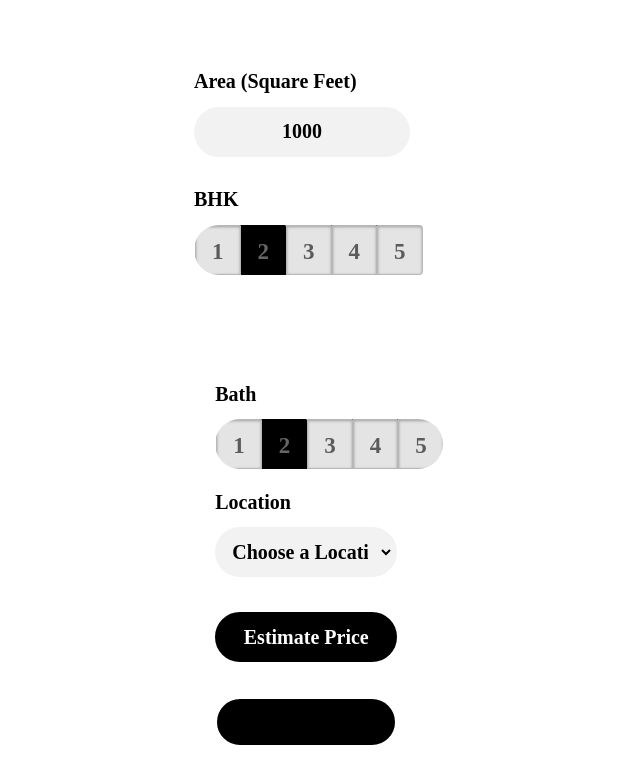
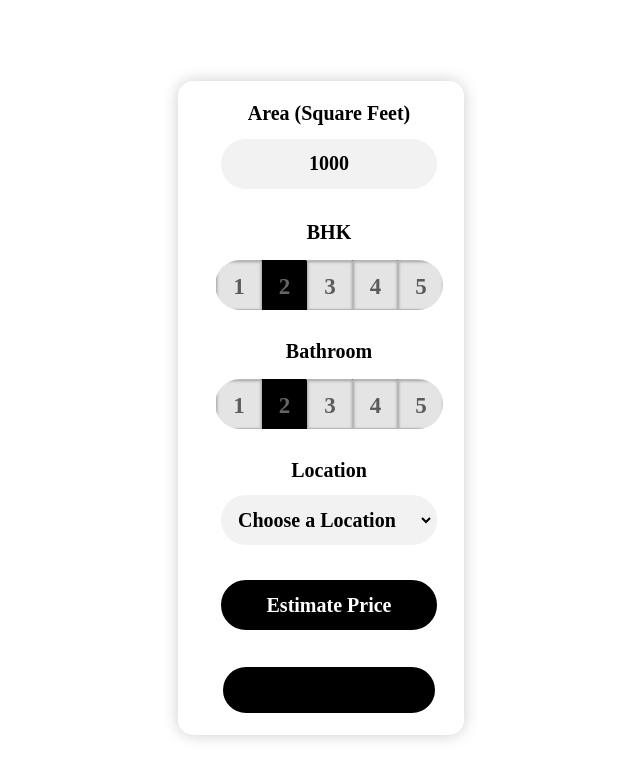
Before and after one commit to RohanHBTU/bhp-heroku, a plain HTML site: page index.html in a window 1280 px wide. Shown: the whole page, without its empty margins (319-959 px from the left). Drawn offline with nearby package versions, Linux system fonts and the light colour scheme; no server answers.

Commit message:
Updated index.html

```diff
--- a/index.html
+++ b/index.html
@@ -8,10 +8,12 @@
 </head>
 <body>
 <div class="img"></div>
+<div class="container">
+<center>
 <form class="form">
 	<h2>Area (Square Feet)</h2>
     <input class="area"  type="text" id="uiSqft" class="floatLabel" name="Squareft" value="1000">
-	<h2>BHK</h2>
+	<h2>BHK</h2><table><tr><td>
 	<div class="switch-field">
 		<input type="radio" id="radio-bhk-1" name="uiBHK" value="1"/>
 		<label for="radio-bhk-1">1</label>
@@ -23,10 +25,10 @@
 		<label for="radio-bhk-4">4</label>
 		<input type="radio" id="radio-bhk-5" name="uiBHK" value="5"/>
 		<label for="radio-bhk-5">5</label>
-	</div>
+	</div></td></tr></table>
 	</form>
 <form class="form">
-	<h2>Bath</h2>
+	<h2>Bathroom</h2><table><tr><td>
 	<div class="switch-field">
 		<input type="radio" id="radio-bath-1" name="uiBathrooms" value="1"/>
 		<label for="radio-bath-1">1</label>
@@ -38,7 +40,7 @@
 		<label for="radio-bath-4">4</label>
 		<input type="radio" id="radio-bath-5" name="uiBathrooms" value="5"/>
 		<label for="radio-bath-5">5</label>
-	</div>
+	</div></td></tr></table>
 		<h2>Location</h2>
 	<div>
   <select class="location" name="" id="uiLocations">
@@ -48,6 +50,7 @@
   </select>
 </div>
 	<button class="submit" onclick="onClickedEstimatePrice()" type="button">Estimate Price</button>
-	<div id="uiEstimatedPrice" class="result">	<h2></h2> </div>
+	<div id="uiEstimatedPrice" class="result"></div></center>
+</div>
 </body>
 </html>
```
